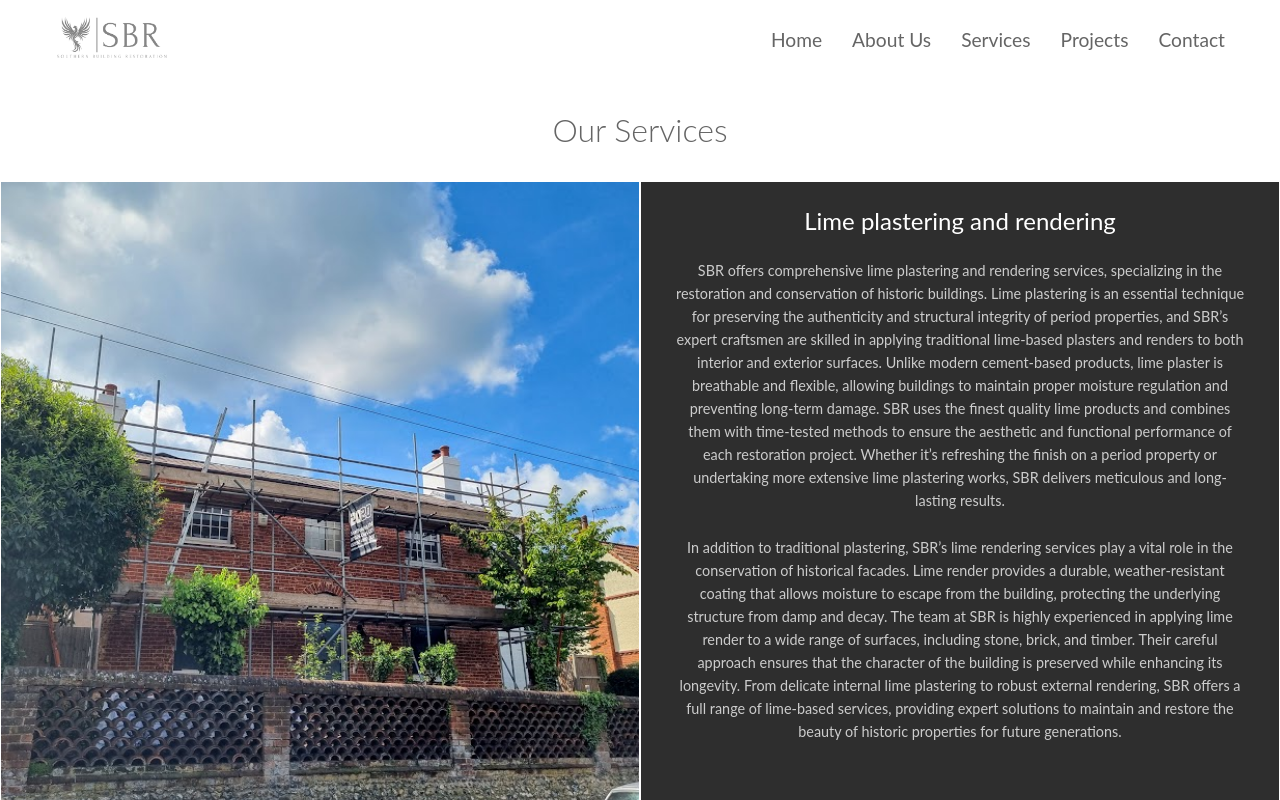
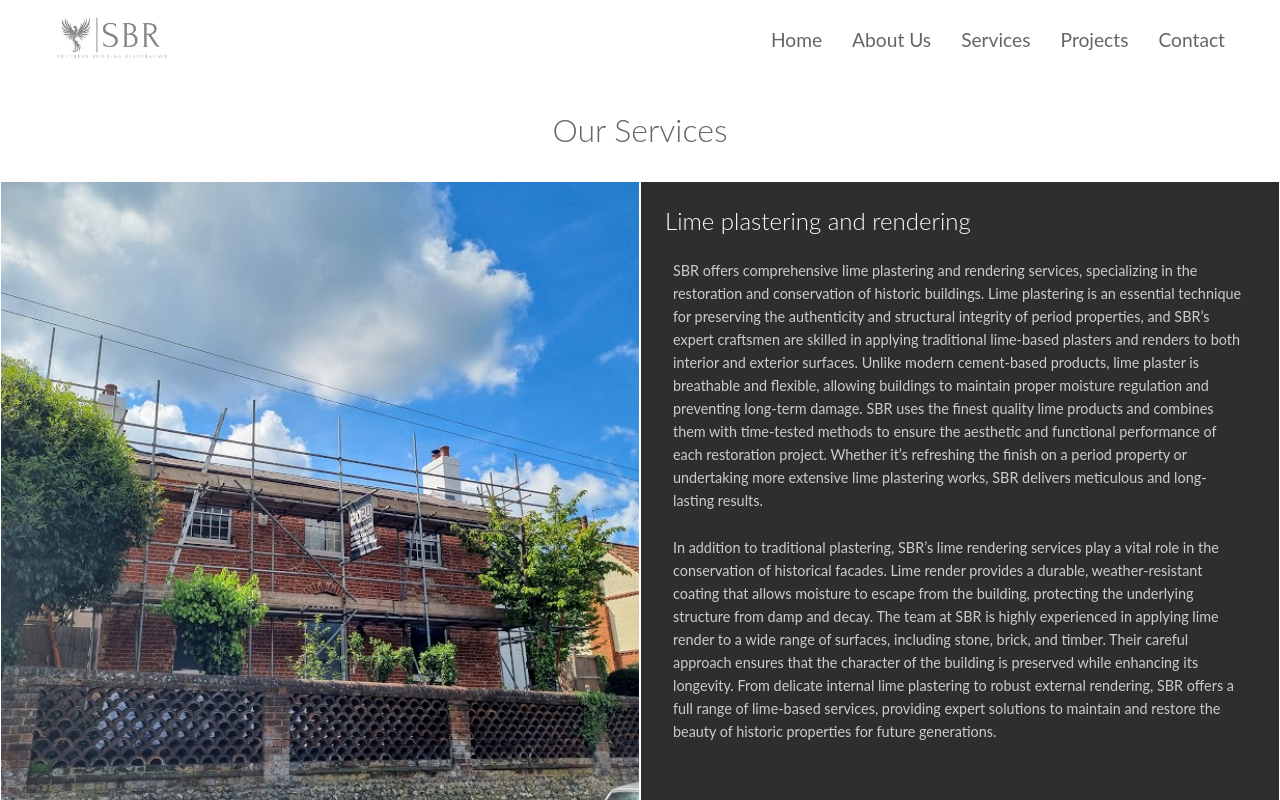
Before and after one commit to dvanpelt-hub/southern-building-restoration, a React (Create React App) app: page /services in a window 1280 px wide. Shown: the top 800 px of the page. Built offline with nearby package versions, Linux system fonts and the light colour scheme.

Commit message:
updated borders and project pics

```diff
--- a/src/components/Home/Home.css
+++ b/src/components/Home/Home.css
@@ -178,7 +178,7 @@
   line-height: 1.6em;
   font-size: 1.2em;
   font-weight: 300;
-  color: rgb(204, 204, 204);
+  color: #fff;
 }
 
 /* Media Queries for Larger Screens */
--- a/src/components/Services/Services.css
+++ b/src/components/Services/Services.css
@@ -22,7 +22,7 @@
 .services-content-window p,
 .services-content-period-property p,
 .services-content-project-management p {
-  text-align: center;
+  text-align: left;
   padding-left: 2rem;
   padding-right: 2rem;
 }
@@ -112,7 +112,7 @@
 .services-content-paint-removal h3,
 .services-content-condition-reports h3 {
   font-size: 1.5em;
-  font-weight: 400;
+  font-weight: 300;
 }
 .services-content h3 {
   padding-bottom: 0rem !important;
@@ -125,7 +125,7 @@
 .services-content-timber h3,
 .services-content-paint-removal h3,
 .services-content-condition-reports h3 {
-  text-align: center;
+  text-align: left;
   padding: 1.5rem;
 }
 .services-content p,
--- a/src/media/slides.jsx
+++ b/src/media/slides.jsx
@@ -8,13 +8,10 @@ import image7 from "../media/bagshotlea3.jpg";
 import image8 from "../media/insideroom.jpg";
 import image9 from "../media/interior.png";
 import image10 from "../media/interior2.JPG";
-import image11 from "../media/interior2.png";
 import image12 from "../media/limeplastering.jpg";
 import image13 from "../media/limeplastering2.jpg";
 import image14 from "../media/outside.JPG";
 import image15 from "../media/repoint.jpg";
-import image16 from "../media/roof.jpg";
-import image17 from "../media/roof2.jpg";
 import image18 from "../media/scaffolding.JPG";
 import image19 from "../media/smallhouse.JPG";
 import image20 from "../media/smallhouse2.png";
@@ -68,10 +65,6 @@ export const slides = [
     full: image10,
   },
   {
-    thumbnail: image11,
-    full: image11,
-  },
-  {
     thumbnail: image12,
     full: image12,
   },
@@ -86,14 +79,6 @@ export const slides = [
   {
     thumbnail: image15,
     full: image15,
-  },
-  // {
-  //   thumbnail: image16,
-  //   full: image16,
-  // },
-  {
-    thumbnail: image17,
-    full: image17,
   },
   {
     thumbnail: image18,
```
